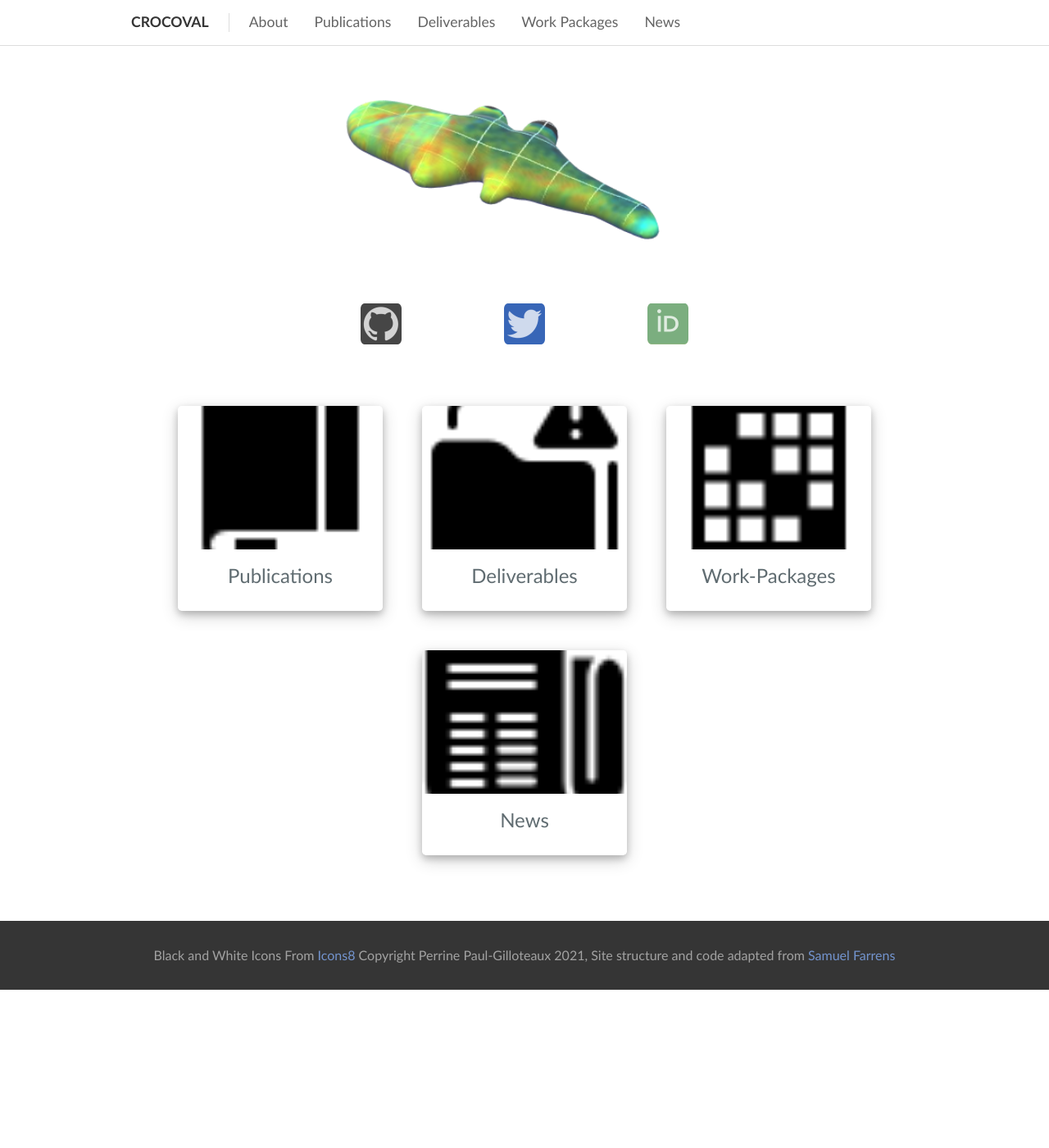
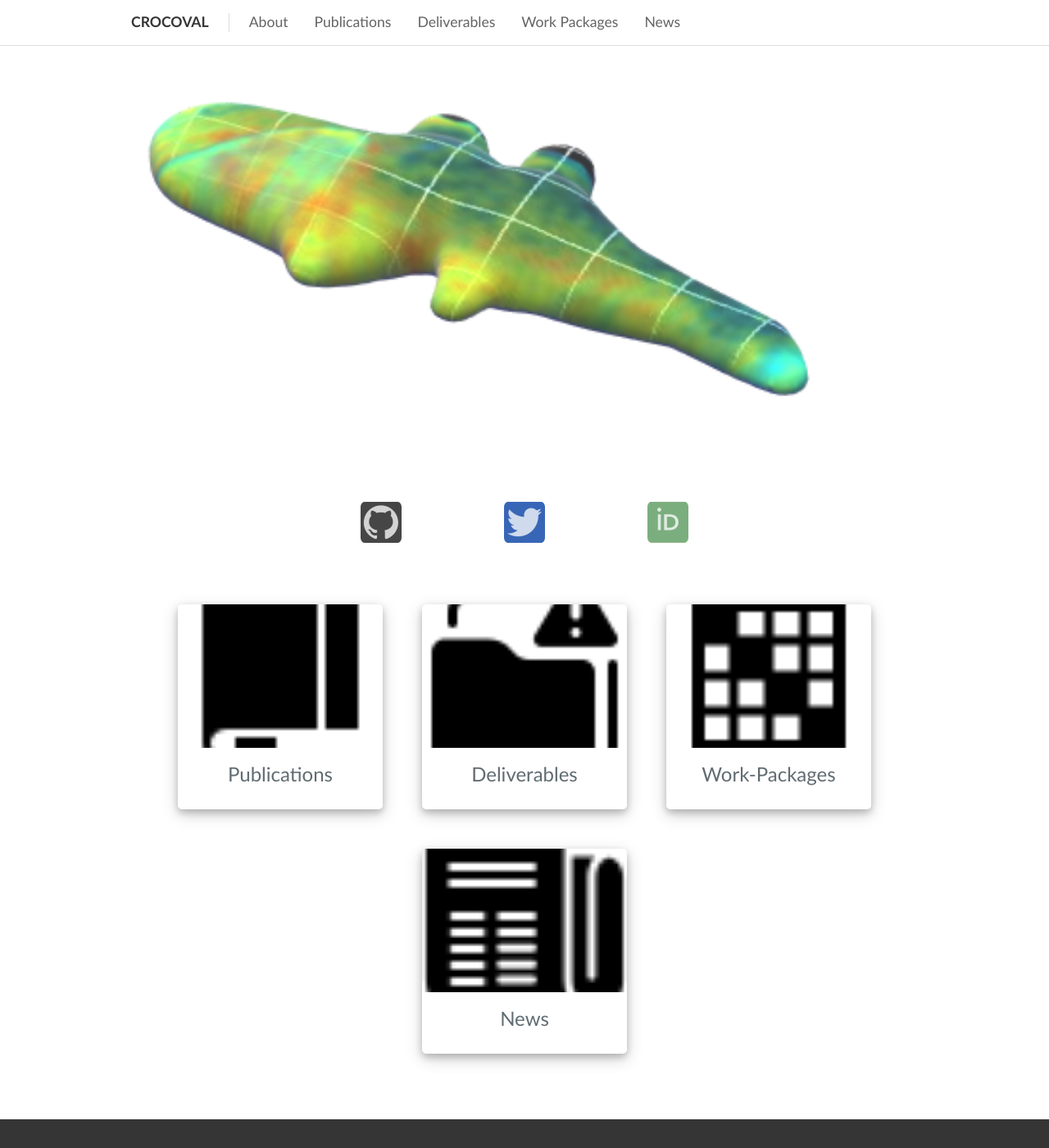
Before and after one commit to anrcrocoval/anrcrocoval.github.io, a Jekyll site: the page built from index.html, in a window 1280 px wide and 1400 px high. Shown: the whole window at 82% size. Built offline with Jekyll 4.4.1, drawn with Linux system fonts in a browser that asks for light colours.

Commit message:
revert to original css

```diff
--- a/_sass/home.scss
+++ b/_sass/home.scss
@@ -3,8 +3,8 @@
 }
 
 .home-image-container {
-  width: 50%;
-  height: 50%;
+  width: 100%;
+  height: 460px;
   margin-left: auto;
   margin-right: auto;
   margin-bottom: 2rem;
```
